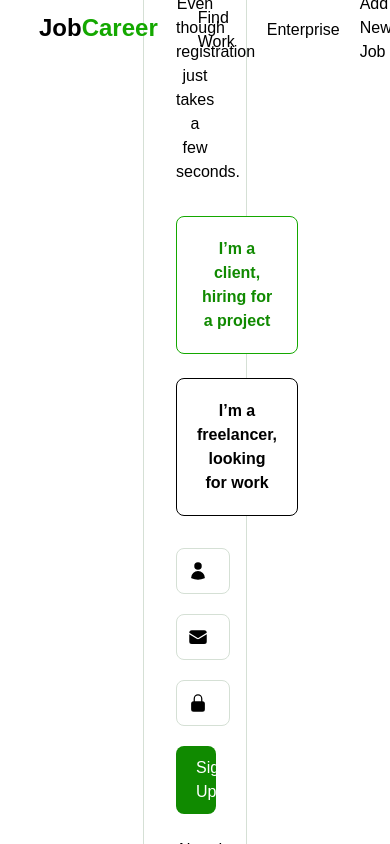
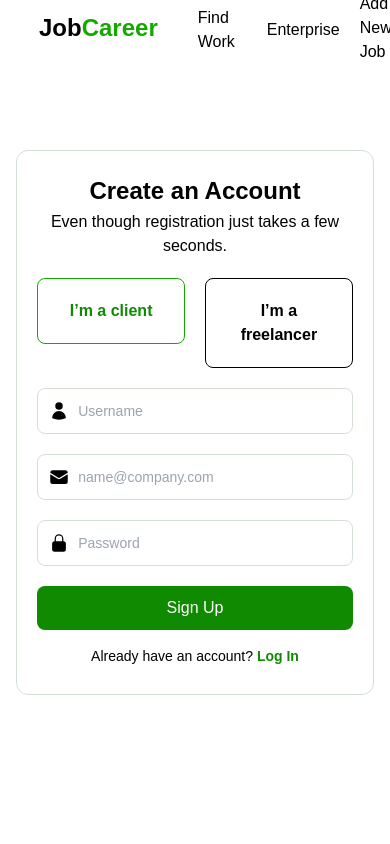
Before and after one commit to sagorranait/JobCareer, a Next.js app: page /signup in a window 390 px wide. Shown: the top 844 px of the page. Built offline with nearby package versions, Linux system fonts and the light colour scheme.

Commit message:
SignUp page is responsived.

```diff
--- a/components/TheLoginDiv.js
+++ b/components/TheLoginDiv.js
@@ -5,16 +5,16 @@ const TheLoginDiv = ({ title, subtitle, children }) => {
    const router = useRouter();
 
   return (
-   <div className='w-4/5 mx-auto h-screen flex items-center justify-center'>
-      <div className="w-1/3 p-8 border border-silver rounded-xl text-center">
-         <h2 className="text-3xl font-bold leading-relaxed">{title}</h2>
+   <div className='w-11/12 md:w-4/5 lg:w-3/5 mx-auto h-screen flex items-center justify-center'>
+      <div className="w-full p-5 border border-silver rounded-xl text-center xl:w-1/2 xl:p-8">
+         <h2 className="text-2xl lg:text-3xl font-bold leading-relaxed">{title}</h2>
          <p>{subtitle}</p>
          {children}
 
          {
             router.pathname === "/login" ?
-            <p className="pb-4 pt-2">Don't have an JobCareer account? <Link href='/signup' className="text-primary font-semibold">Sign Up</Link></p> :
-            <p className="pb-4 pt-2">Already have an account? <Link href='/login' className="text-primary font-semibold">Log In</Link></p>
+            <p className="pb-2 text-sm md:text-base md:pb-4 pt-2">Don't have an JobCareer account? <Link href='/signup' className="text-primary font-semibold">Sign Up</Link></p> :
+            <p className="pb-2 text-sm md:text-base md:pb-4 pt-2">Already have an account? <Link href='/login' className="text-primary font-semibold">Log In</Link></p>
          }
       </div>
    </div>
--- a/pages/login.js
+++ b/pages/login.js
@@ -18,7 +18,7 @@ const login = () => {
                   </svg>
 
                   </div>
-                  <input type="email" id="email-address-icon" className="border border-silver text-sm rounded-lg focus:ring-primary focus:border-primary block w-full pl-10 p-3" placeholder="Email"/>
+                  <input type="email" id="email-address-icon" className="border border-silver text-sm rounded-lg focus:outline-primary focus:ring-primary focus:border-primary block w-full pl-10 p-3" placeholder="Email"/>
                </div>
                <div className="relative mb-5">
                   <div className="absolute inset-y-0 left-0 flex items-center pl-3 pointer-events-none">
@@ -26,7 +26,7 @@ const login = () => {
                      <path fill-rule="evenodd" d="M12 1.5a5.25 5.25 0 00-5.25 5.25v3a3 3 0 00-3 3v6.75a3 3 0 003 3h10.5a3 3 0 003-3v-6.75a3 3 0 00-3-3v-3c0-2.9-2.35-5.25-5.25-5.25zm3.75 8.25v-3a3.75 3.75 0 10-7.5 0v3h7.5z" clip-rule="evenodd" />
                   </svg>
                   </div>
-                  <input type="password" id="email-address-icon" className="border border-silver text-sm rounded-lg focus:ring-primary focus:border-primary block w-full pl-10 p-3" placeholder="Password"/>
+                  <input type="password" id="email-address-icon" className="border border-silver text-sm rounded-lg focus:outline-primary focus:ring-primary focus:border-primary block w-full pl-10 p-3" placeholder="Password"/>
                </div>
             <button type="submit" className="text-white bg-primary font-medium rounded-lg text-base w-full px-5 py-2.5 text-center">Sign Up</button>
             </form>
--- a/pages/newjob.js
+++ b/pages/newjob.js
@@ -157,7 +157,7 @@ const newjob = () => {
                               type="text"
                               id="skills"
                               name="skills"
-                              placeholder="Press 'Tab' to add skill."
+                              placeholder="Press 'Tab' to add a skill."
                               onKeyDown={skillsHandler}
                               ref={skillRef}
                            />
--- a/pages/signup.js
+++ b/pages/signup.js
@@ -9,21 +9,24 @@ const signup = () => {
       </Head>
       <main>
          <TheLoginDiv title='Create an Account' subtitle='Even though registration just takes a few seconds.'>
-            <form className="pt-8 pb-4">
-            <ul className="grid w-full gap-6 md:grid-cols-2 pb-8">
+            <form className="pt-5 pb-2 lg:pt-8 lg:pb-4">
+            <ul className="w-full grid gap-5 grid-cols-2 pb-5 lg:gap-6 lg:pb-8">
                <li>
                   <input type="radio" id="client" name="userStatus" value="client" className="hidden peer" defaultChecked />
-                  <label for="client" className="inline-flex items-center justify-between w-full p-5 text-gray-500 bg-white border border-gray-200 rounded-lg cursor-pointer peer-checked:border-secondary peer-checked:text-primary">
+                  <label
+                     htmlFor="client"
+                     className="inline-flex items-center justify-center w-full p-5 text-gray-500 bg-white border border-gray-200 rounded-lg cursor-pointer peer-checked:border-secondary peer-checked:text-primary"
+                     >
                         <div className="block">
-                           <div className="w-full text-base font-semibold">I’m a client, hiring for a project</div>
+                           <div className="w-full text-base font-semibold">I’m a client</div>
                         </div>
                   </label>
                </li>
                <li>
                   <input type="radio" id="freelancer" name="userStatus" value="freelancer" className="hidden peer" />
-                  <label for="freelancer" className="inline-flex items-center justify-between w-full p-5 text-gray-500 bg-white border border-gray-200 rounded-lg cursor-pointer peer-checked:border-secondary peer-checked:text-primary">
+                  <label htmlFor="freelancer" className="inline-flex items-center justify-center w-full p-5 text-gray-500 bg-white border border-gray-200 rounded-lg cursor-pointer peer-checked:border-secondary peer-checked:text-primary">
                         <div className="block">
-                           <div className="w-full text-base font-semibold">I’m a freelancer, looking for work</div>
+                           <div className="w-full text-base font-semibold">I’m a freelancer</div>
                         </div>
                   </label>
                </li>
@@ -31,10 +34,10 @@ const signup = () => {
             <div className="relative mb-5">
                <div className="absolute inset-y-0 left-0 flex items-center pl-3 pointer-events-none">
                <svg xmlns="http://www.w3.org/2000/svg" viewBox="0 0 24 24" fill="currentColor" className="w-5 h-5 text-gray-500 dark:text-gray-400">
-                  <path fill-rule="evenodd" d="M7.5 6a4.5 4.5 0 119 0 4.5 4.5 0 01-9 0zM3.751 20.105a8.25 8.25 0 0116.498 0 .75.75 0 01-.437.695A18.683 18.683 0 0112 22.5c-2.786 0-5.433-.608-7.812-1.7a.75.75 0 01-.437-.695z" clip-rule="evenodd" />
+                  <path fillRule="evenodd" d="M7.5 6a4.5 4.5 0 119 0 4.5 4.5 0 01-9 0zM3.751 20.105a8.25 8.25 0 0116.498 0 .75.75 0 01-.437.695A18.683 18.683 0 0112 22.5c-2.786 0-5.433-.608-7.812-1.7a.75.75 0 01-.437-.695z" clipRule="evenodd" />
                </svg>
                </div>
-               <input type="text" id="email-address-icon" className="border border-silver text-sm rounded-lg focus:ring-primary focus:border-primary block w-full pl-10 p-3" placeholder="Username"/>
+               <input type="text" id="user-address-icon" className="border border-silver text-sm rounded-lg focus:ring-primary focus:border-primary focus:outline-primary block w-full pl-10 p-3" placeholder="Username"/>
             </div>
             <div className="relative mb-5">
                <div className="absolute inset-y-0 left-0 flex items-center pl-3 pointer-events-none">
@@ -44,15 +47,15 @@ const signup = () => {
                </svg>
 
                </div>
-               <input type="email" id="email-address-icon" className="border border-silver text-sm rounded-lg focus:ring-primary focus:border-primary block w-full pl-10 p-3" placeholder="name@company.com"/>
+               <input type="email" id="email-address-icon" className="border border-silver text-sm rounded-lg focus:outline-primary focus:ring-primary focus:border-primary block w-full pl-10 p-3" placeholder="name@company.com"/>
             </div>
             <div className="relative mb-5">
                <div className="absolute inset-y-0 left-0 flex items-center pl-3 pointer-events-none">
                <svg xmlns="http://www.w3.org/2000/svg" viewBox="0 0 24 24" fill="currentColor" className="w-5 h-5 text-gray-500 dark:text-gray-400">
-                  <path fill-rule="evenodd" d="M12 1.5a5.25 5.25 0 00-5.25 5.25v3a3 3 0 00-3 3v6.75a3 3 0 003 3h10.5a3 3 0 003-3v-6.75a3 3 0 00-3-3v-3c0-2.9-2.35-5.25-5.25-5.25zm3.75 8.25v-3a3.75 3.75 0 10-7.5 0v3h7.5z" clip-rule="evenodd" />
+                  <path fillRule="evenodd" d="M12 1.5a5.25 5.25 0 00-5.25 5.25v3a3 3 0 00-3 3v6.75a3 3 0 003 3h10.5a3 3 0 003-3v-6.75a3 3 0 00-3-3v-3c0-2.9-2.35-5.25-5.25-5.25zm3.75 8.25v-3a3.75 3.75 0 10-7.5 0v3h7.5z" clipRule="evenodd" />
                </svg>
                </div>
-               <input type="password" id="email-address-icon" className="border border-silver text-sm rounded-lg focus:ring-primary focus:border-primary block w-full pl-10 p-3" placeholder="Password"/>
+               <input type="password" id="password-address-icon" className="border border-silver text-sm rounded-lg focus:outline-primary focus:ring-primary focus:border-primary block w-full pl-10 p-3" placeholder="Password"/>
             </div>
             <button type="submit" className="text-white bg-primary font-medium rounded-lg text-base w-full px-5 py-2.5 text-center">Sign Up</button>
             </form>
```
